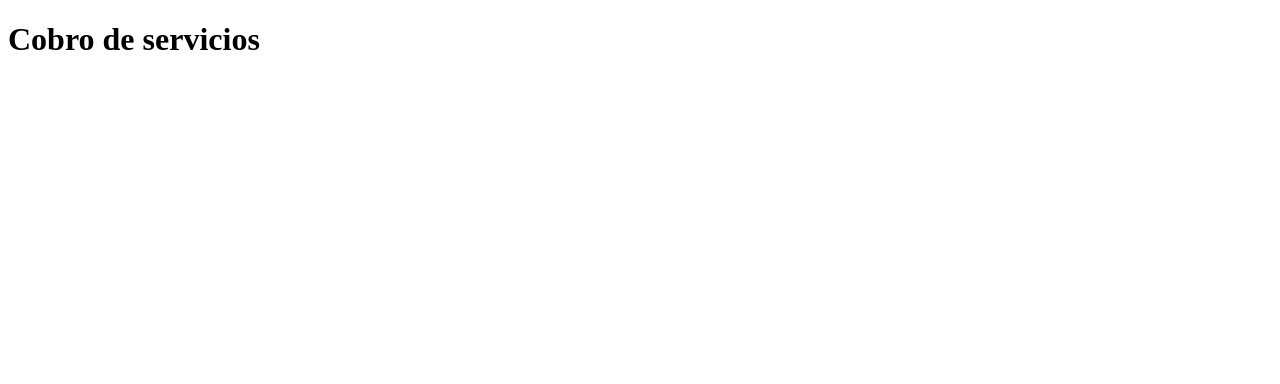
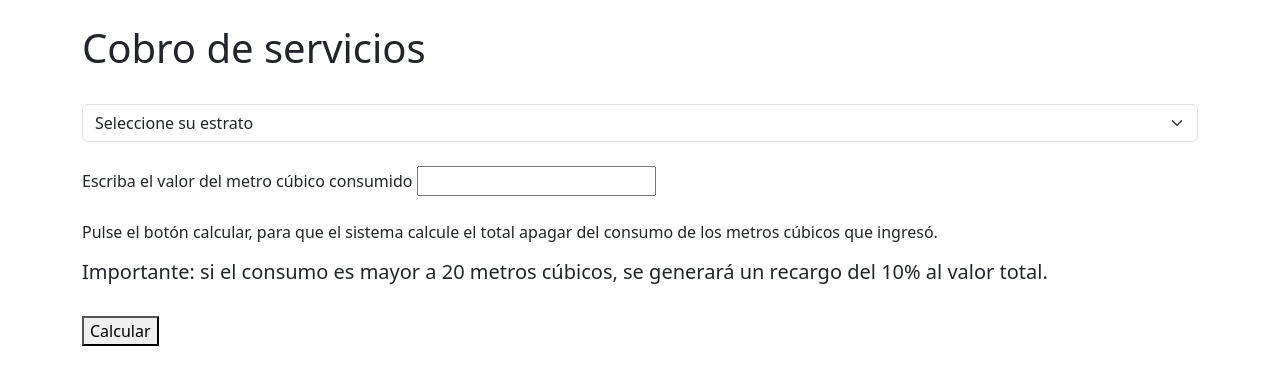
Before and after one commit to Lizethju/EjerciciosJS, a plain HTML site: page Ejercicio3/index.html in a window 1280 px wide. Drawn offline with nearby package versions, Linux system fonts and the light colour scheme.

Commit message:
Nueva actualización de ejercicio

```diff
--- a/Ejercicio3/index.html
+++ b/Ejercicio3/index.html
@@ -5,14 +5,35 @@
     <meta charset="UTF-8">
     <meta name="viewport" content="width=device-width, initial-scale=1.0">
     <title>Ejercicio3</title>
+    <script src="https://cdn.jsdelivr.net/npm/bootstrap@5.3.3/dist/js/bootstrap.bundle.min.js" integrity="sha384-YvpcrYf0tY3lHB60NNkmXc5s9fDVZLESaAA55NDzOxhy9GkcIdslK1eN7N6jIeHz" crossorigin="anonymous"></script>
+    <link href="https://cdn.jsdelivr.net/npm/bootstrap@5.3.3/dist/css/bootstrap.min.css" rel="stylesheet" integrity="sha384-QWTKZyjpPEjISv5WaRU9OFeRpok6YctnYmDr5pNlyT2bRjXh0JMhjY6hW+ALEwIH" crossorigin="anonymous">
     <script src="ejercicio3.js"></script>
 
 </head>
 
 <body>
+<br>
 
-    <h1> Cobro de servicios</h1>
+    <div class="container">
+        <h1> Cobro de servicios</h1>
+    <br>
+        <select class="form-select" aria-label="Default select example" required placeholder="Seleccione su estrato">
+            <option selected>Seleccione su estrato</option>
+            <option value="1">1</option>
+            <option value="2">2</option>
+            <option value="3">3</option>
+          </select>
+          <br>
 
+          Escriba el valor del metro cúbico consumido <input type="number" id="metrocubico" >
+          <br>
+          <br>
+
+ <p> Pulse el botón calcular, para que el sistema calcule el total apagar del consumo de los metros cúbicos que ingresó.</p>
+ <h5>Importante: si el consumo es mayor a 20 metros cúbicos, se generará un recargo del 10% al valor total.</h5>
+ <br>
+ <button type="submit">Calcular</button>
+      </div>
 
 </body>
 
```
